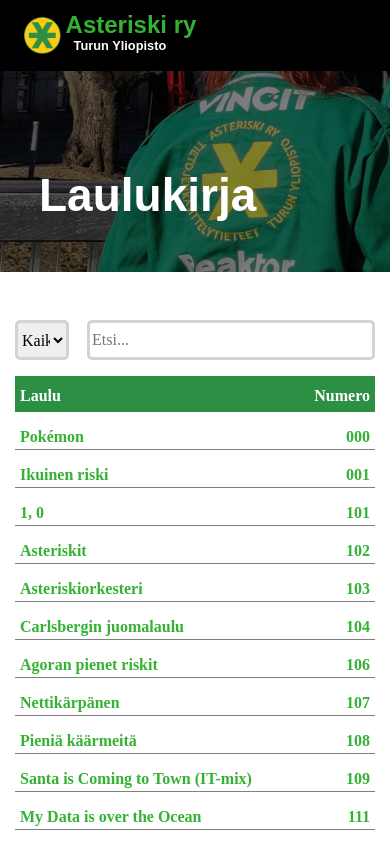
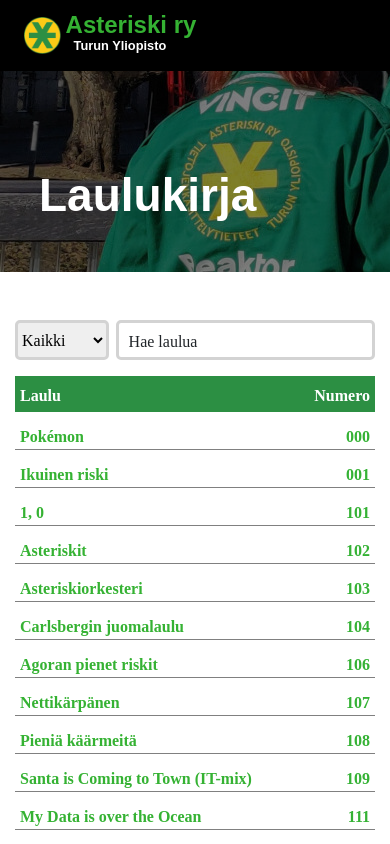
Before and after one commit to asteriskiry/e-laulukirja-frontend, a React (Create React App) app: page / in a window 390 px wide. Shown: the top 844 px of the page. Built offline with nearby package versions, Linux system fonts and the light colour scheme.

Commit message:
Added search label animation and a couple of separate settings for mobile screens

```diff
--- a/src/app.css
+++ b/src/app.css
@@ -1,14 +1,40 @@
 *{
     list-style-type: none;
     font-family: 'Montserrat', 'sans-serif';
+}
+
+@media only screen and (min-width: 750px) {
+    #song {
+        width: 50%;
+    }
+
+    #search-container {
+        width: 84%;
+    }
+
+    #filter-input {
+        width: 15%;
+    }
+}
+
+@media only screen and (max-width: 750px) {
+    #song {
+        width: 100%;
+    }
+
+    #search-container {
+        width: 72%;
+    }
+
+    #filter-input {
+        width: 26%;
+    }
 }
 
 #logo{
     width: 2.3em;
     height: 2.3em;
     background-color: transparent;
-    margin-top: auto;
-    margin-bottom: auto;
     transition: 0.5s;
 }
 
@@ -22,8 +48,6 @@
     flex-direction: column;
     text-align: left;
     color: #35b233;
-    margin-top: auto;
-    margin-bottom: auto;
 }
 
 #header-title, #header-subtitle {
@@ -40,7 +64,6 @@
 }
 
 #header-subtitle {
-    margin-left: 0.2em;
     color: white;
     font-size: 0.8em;
     margin-left: 1em;
@@ -126,8 +149,11 @@
     margin-top: 3em;
 }
 
+#songlist {
+    width: 100%;
+}
+
 #songlist, #song {
-    width: 100%;
     margin-left: auto;
     margin-right: auto;
 }
@@ -138,11 +164,35 @@
 }
 
 #search {
-    width: 80%;
+    width: 100%;
     border: 0.2em solid lightgray;
     border-radius: 5px;
     height: 2.5em;
     margin-bottom: 1em;
+}
+
+#search-placeholder {
+    position: absolute;
+    top:  0.6em;
+    left: 0.8em;
+    transition: ease-in-out 0.2s;
+    pointer-events: none;
+}
+
+#search:focus, #filter-input:focus {
+    border: 0.2em solid #35b233;
+    outline: none;
+}
+
+#search:focus ~ #search-placeholder, #search:not(:focus):valid ~ #search-placeholder{
+    top: -0.6em;
+    left: 0.8em;
+    background-color: white;
+    padding: 0 5px;
+}
+
+#search-container {
+    position: relative;
 }
 
 #main {
@@ -188,7 +238,6 @@
 }
 
 #filter-input {
-    width: 15%;
     border: 0.2em solid lightgray;
     border-radius: 5px;
     height: 2.5em;
--- a/src/components/songlist/SonglistComponent.js
+++ b/src/components/songlist/SonglistComponent.js
@@ -66,7 +66,10 @@
                     {this.state.categories.map((category) =>(
                       <option key={category.number}>{category.category}</option>
                   ))}</select>
-                  <input id="search" placeholder="Etsi..." onChange={this.handleChange}></input>
+                  <div id="search-container">
+                    <input id="search" value={this.search} required={true} onChange={this.handleChange}></input>
+                    <p id="search-placeholder">Hae laulua</p>
+                  </div>
                 </div>
                 <div id="toprow"><div id="toprow-left" className="toprowcell" onClick={() => this.setState({sortBy : true})}>Laulu</div>
                   <div id="toprow-right" className="toprowcell" onClick={() => this.setState({sortBy : false })}>Numero</div>
```
